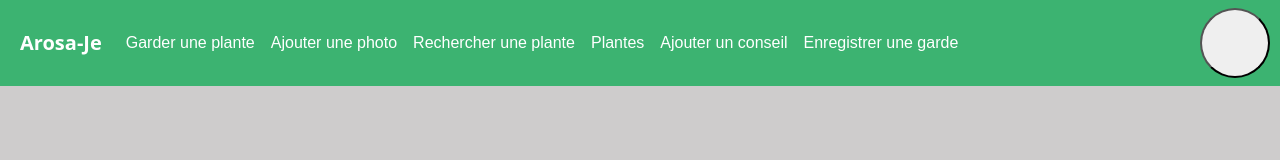
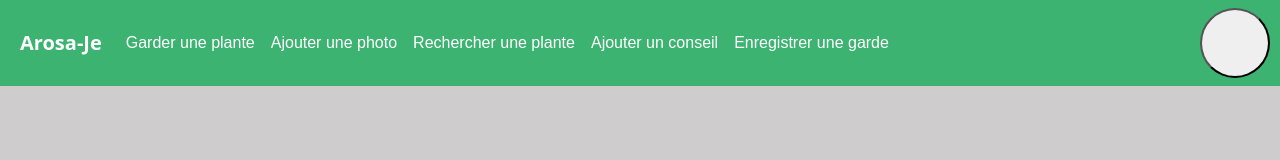
Before and after one commit to JRedxs/MSPR-BDD-B3, a React (Create React App) app in the folder MSPR-BDD-B3-WebApp/front/: page / in a window 1280 px wide. Shown: the top 160 px of the page. Built offline with nearby package versions, Linux system fonts and the light colour scheme; some icons are missing.

Commit message:
getting rid of useless root

```diff
--- a/MSPR-BDD-B3-WebApp/front/src/components/common/Header.js
+++ b/MSPR-BDD-B3-WebApp/front/src/components/common/Header.js
@@ -52,9 +52,6 @@ const Header = () => {
                         </li>
                         <li class="nav-item">
                             <a class="nav-link" href="/SearchPlant" style={{color: 'white'}}>Rechercher une plante</a>
-                        </li>
-                        <li class="nav-item">
-                            <a class="nav-link" href="/Plante" style={{color: 'white'}}>Plantes</a>
                         </li>
                         <li class="nav-item">
                             <a class="nav-link" href="/AddAdvice" style={{color: 'white'}}>Ajouter un conseil</a>
```
